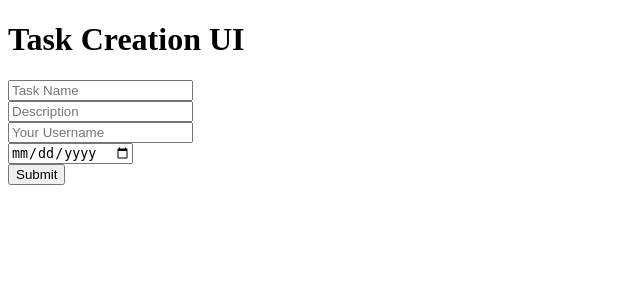
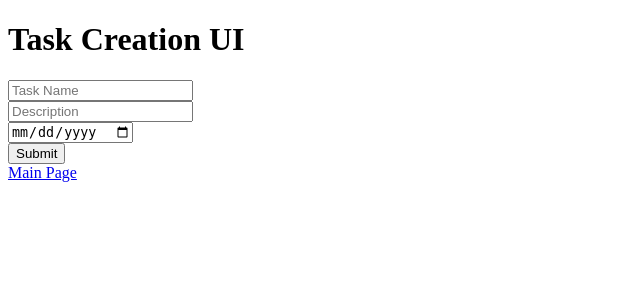
Before and after one commit to AlcalinoGitHub/DjangoExperiment, a Django app: template mysite/TaskApp/templates/TaskCreation.html in a window 1280 px wide. Shown: the top 300 px of the page, without its empty margins (0-640 px from the left). Run offline with Django 4.2, Linux system fonts and the light colour scheme; the template is opened without the code that fills it, so the values that code supplies are empty.

Commit message:
Implemented automatic task-user assignment

```diff
--- a/mysite/TaskApp/templates/TaskCreation.html
+++ b/mysite/TaskApp/templates/TaskCreation.html
@@ -11,11 +11,10 @@
         {% csrf_token %}
         <input type="text" name="Name" placeholder="Task Name"><br>
         <input type="text" name="Description" placeholder="Description"><br>
-        <input type="text" name= "Owner" placeholder="Your Username"><br>
         <input type= 'date' name="DueDate" placeholder=""><br>
         <input type = 'submit'>
     </form>
-
+  <a href="/">Main Page</a>
 
     <div class = 'ErrorMessage'>
         {% for message in messages %}
--- a/mysite/TaskApp/views.py
+++ b/mysite/TaskApp/views.py
@@ -9,11 +9,10 @@ from TaskApp.models import Task
 def CreateTask(request):
     if request.method == "POST":
         try:
+            usuario = request.user
             Name = request.POST['Name']
             Description = request.POST['Description']
             DueDate = request.POST['DueDate']
-            Owner = request.POST['Owner']
-            usuario = User.objects.get(username = Owner)
             NewTask = Task(Name=Name, Description=Description, DueDate=DueDate, Owner=usuario)
             NewTask.save()
             messages.info(request, "Task Saved")
```
Also changed, not shown: mysite/db.sqlite3.
